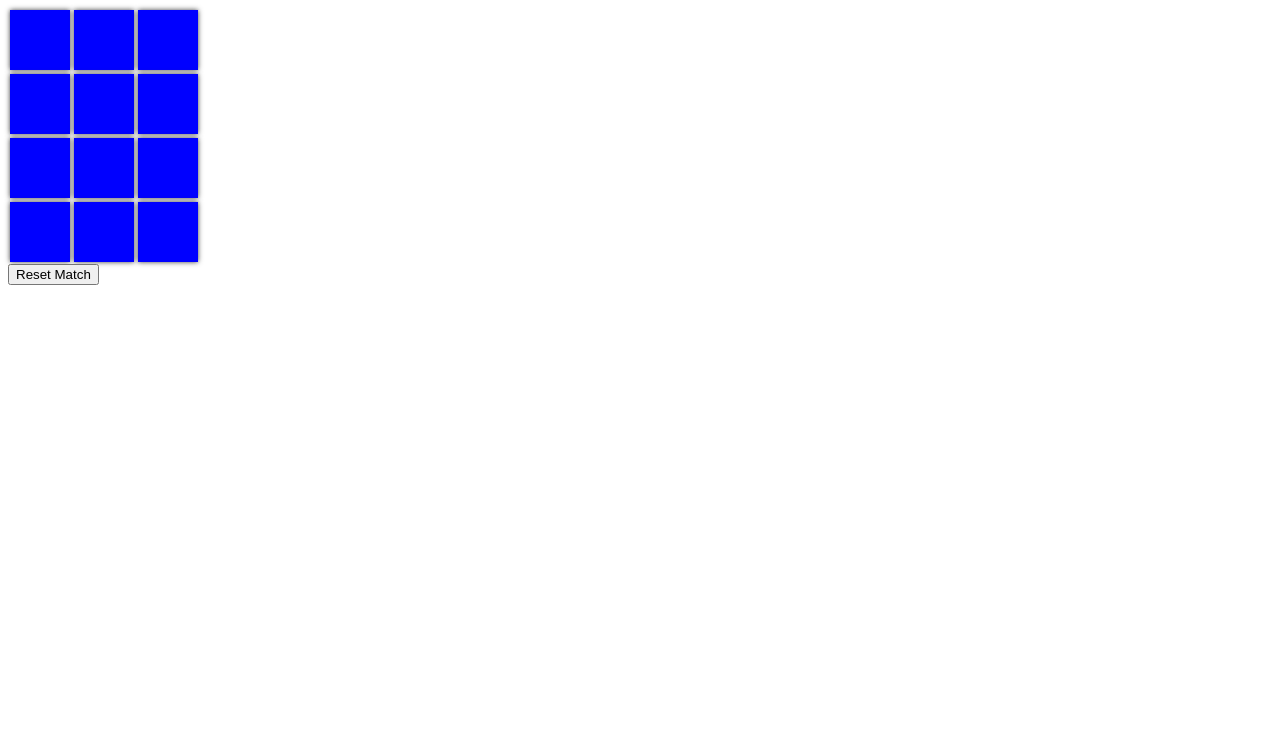
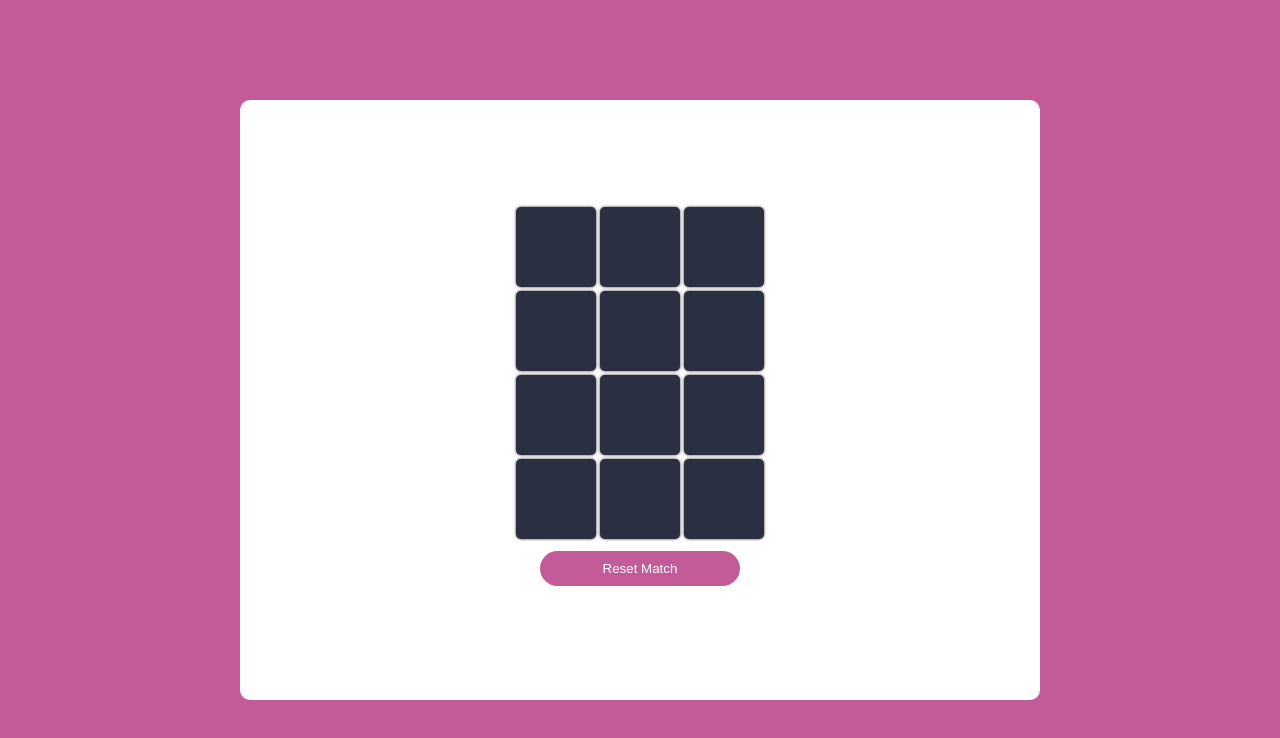
Before and after one commit to diielsilva/memory-game, an Angular app: page / in a window 1280 px wide. Shown: the top 738 px of the page. Built offline with nearby package versions, Linux system fonts and the light colour scheme.

Commit message:
chore: adding basic styles

```diff
--- a/src/app/app.component.css
+++ b/src/app/app.component.css
@@ -1,16 +1,20 @@
 .board {
   display: flex;
   flex-wrap: wrap;
-  max-width: 200px;
+  max-width: 300px;
+  justify-content: center;
 }
 
 .card {
-  width: 60px;
-  height: 60px;
-  box-shadow: 0 0 5px #3f3f3f;
+  width: 80px;
+  height: 80px;
+  box-shadow: 0 0 3px #343434;
   margin: 2px;
   text-align: center;
   align-content: center;
+  cursor: pointer;
+  border-radius: 5px;
+  font-size: 30px;
 }
 
 .display-card {
@@ -18,6 +22,17 @@
 }
 
 .hidden-card {
-  background-color: blue;
+  background-color: var(--secondary-color);
   color: transparent;
 }
+
+.restart-btn {
+  width: 100%;
+  max-width: 200px;
+  padding: 10px;
+  border-radius: 20px;
+  color: white;
+  background-color: var(--primary-color);
+  margin: 10px;
+  cursor: pointer;
+}
--- a/src/app/app.component.html
+++ b/src/app/app.component.html
@@ -6,4 +6,4 @@
   }
 </div>
 
-<button (click)="restart()">Reset Match</button>
+<button class="restart-btn" (click)="restart()">Reset Match</button>
--- a/src/app/services/match.service.ts
+++ b/src/app/services/match.service.ts
@@ -11,7 +11,10 @@ export class MatchService {
   public matchState: Signal<Match> = computed(() => this.matchSignal());
 
   private start(): Match {
-    const cards: Card[] = [...data];
+    const cards: Card[] = [];
+    data.forEach(card => {
+      cards.push({value: card.value, visible: false});
+    });
     const duplicated: Card[] = this.duplicate(cards);
     const shuffled: Card[] = this.shuffle(duplicated);
     const selectedPositions: number[] = [];
--- a/src/styles.css
+++ b/src/styles.css
@@ -1,9 +1,36 @@
 /* You can add global styles to this file, and also import other style files */
+:root {
+  --primary-color: #c35b98;
+  --secondary-color: #2b2f42;
+}
+
+* {
+  margin: 0;
+  padding: 0;
+  border: none;
+  box-sizing: border-box;
+}
+
+html, body {
+  height: 100dvh;
+}
+
+body {
+  display: flex;
+  align-items: center;
+  justify-content: center;
+  background-color: var(--primary-color);
+}
 
 .container {
-  width: 100dvw;
+  width: 95dvw;
   height: 100dvh;
   max-width: 800px;
-  max-height: 800px;
-  background-color: wheat;
+  max-height: 600px;
+  background-color: #ffffff;
+  display: flex;
+  flex-direction: column;
+  align-items: center;
+  justify-content: center;
+  border-radius: 10px;
 }
```
